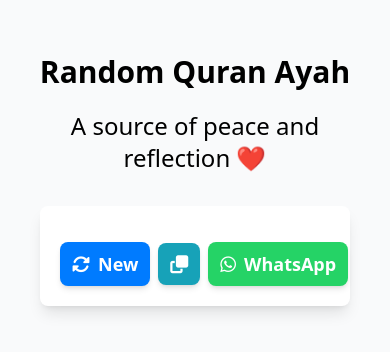
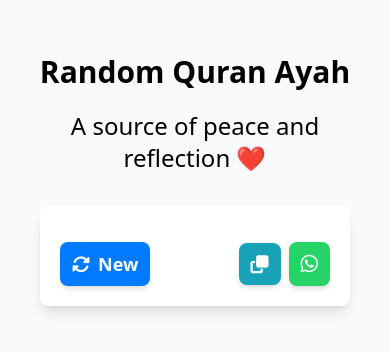
Before and after one commit to muhammadjareer24/random-quran-ayah, a React (Vite) app: page / in a window 390 px wide. Shown: the part 242-594 px from the top of the page. Built offline with nearby package versions, Linux system fonts and the light colour scheme; no server answers.

Commit message:
complete responsiveness added

```diff
--- a/src/App.jsx
+++ b/src/App.jsx
@@ -113,7 +113,8 @@ function App() {
                 id="whatsappBtn"
                 onClick={handleWhatsAppShare}
               >
-                <i className="fa-brands fa-whatsapp mr-2"></i> WhatsApp
+                <i className="fa-brands fa-whatsapp text-xl"></i>
+                <span className="hidden xs:block ml-2">WhatsApp</span>
               </button>
             </div>
           </div>
--- a/tailwind.config.js
+++ b/tailwind.config.js
@@ -6,6 +6,9 @@ export default {
       colors: {
         "background-color": "#f9fafb",
       },
+      screens: {
+        xs: "400px",
+      },
     },
   },
   plugins: [],
```
